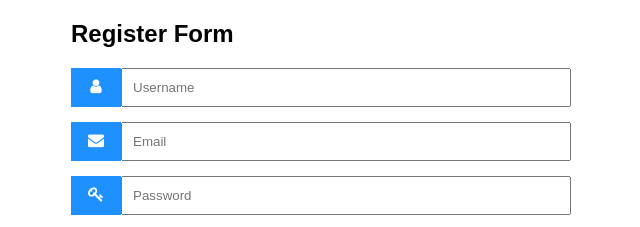
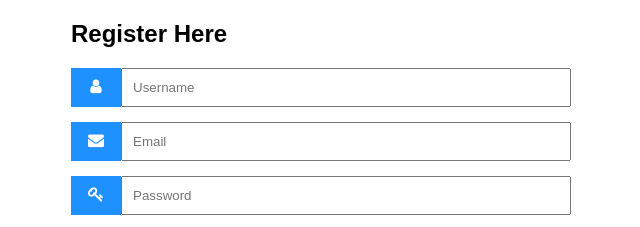
Before and after one commit to Pranavtadakamalla007/demo-frontend-code, a plain HTML site: page index.html in a window 1280 px wide. Shown: the top 227 px of the page, 319-959 px from the left. Drawn offline with Linux system fonts and the light colour scheme.

Commit message:
Update index.html

```diff
--- a/index.html
+++ b/index.html
@@ -52,7 +52,7 @@ body {font-family: Arial, Helvetica, sans-serif;}
 <body>
 
 <form action="/action_page.php" style="max-width:500px;margin:auto">
-  <h2>Register Form</h2>
+  <h2>Register Here</h2>
   <div class="input-container">
     <i class="fa fa-user icon"></i>
     <input class="input-field" type="text" placeholder="Username" name="usrnm">
```
